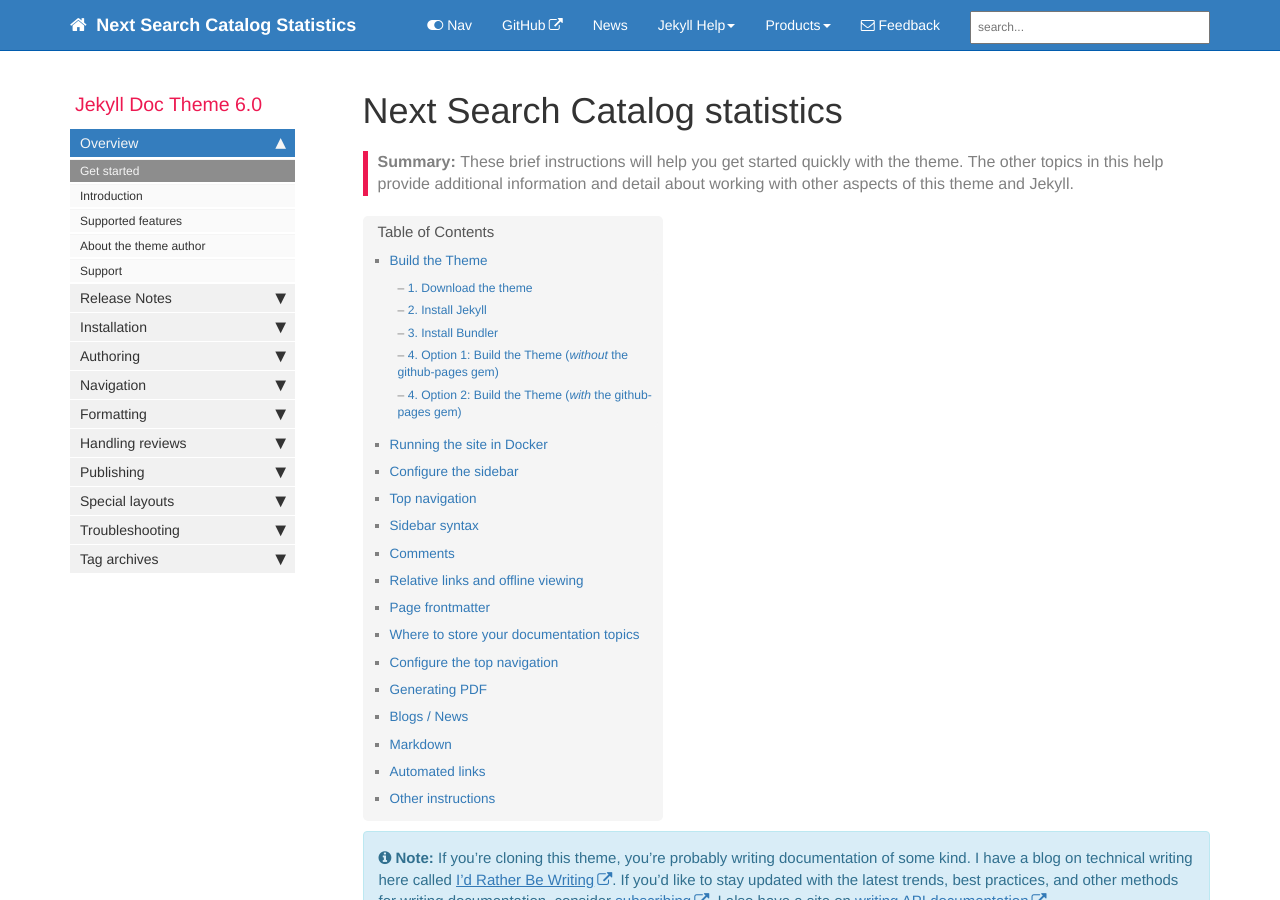
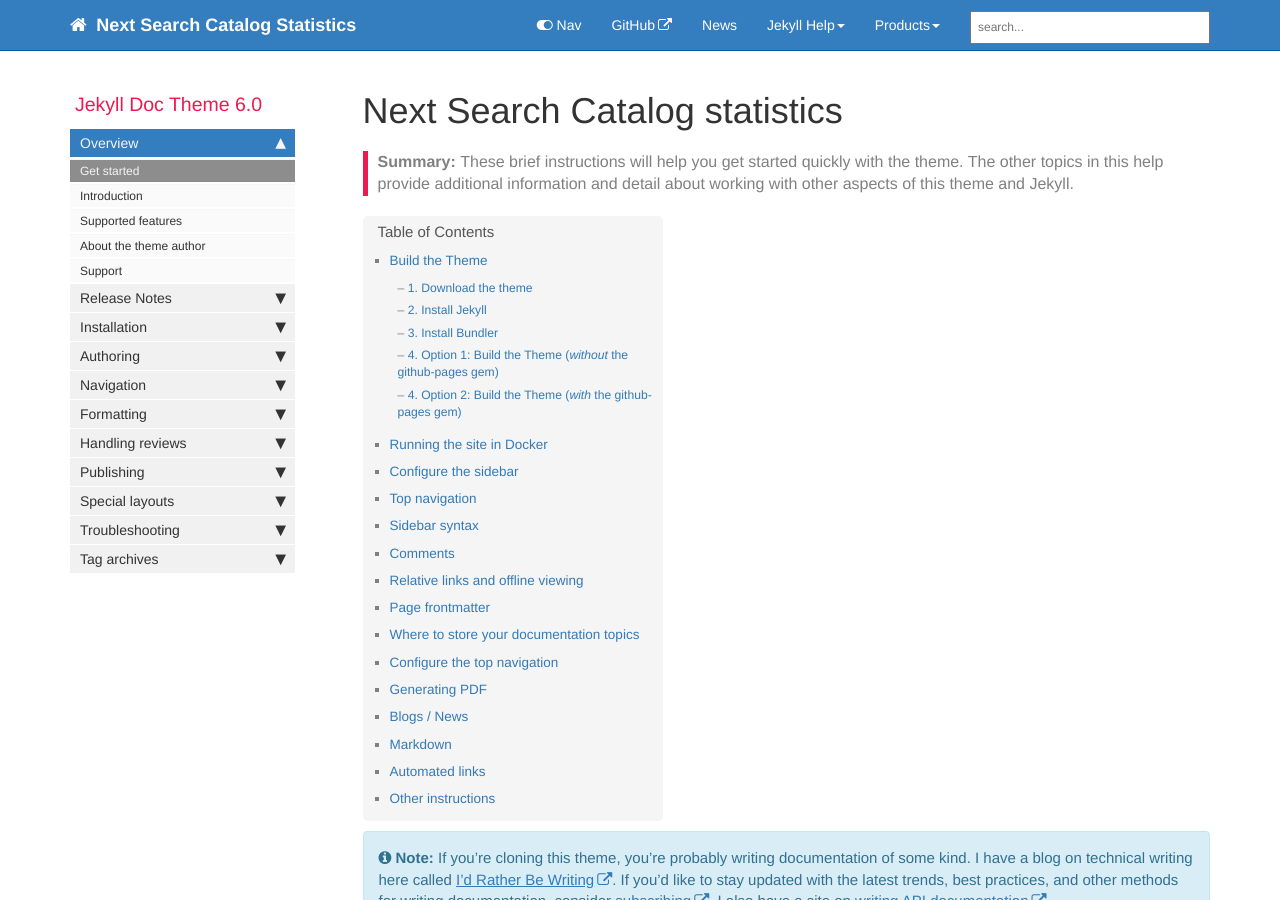
Before and after one commit to northeast-kansas-library-system/statistics, a Jekyll site: the page built from index.md, in a window 1280 px wide and 900 px high. Built offline with Jekyll 4.4.1, drawn with Linux system fonts in a browser that asks for light colours; comment, search, counter and statistics services are not loaded.

Commit message:
Update config

```diff
--- a/_config.yml
+++ b/_config.yml
@@ -1,4 +1,4 @@
-repository: tomjoht/documentation-theme-jekyll
+# repository: tomjoht/documentation-theme-jekyll
 
 output: web
 # this property is useful for conditional filtering of content that is separate from the PDF.
@@ -33,12 +33,12 @@ exclude:
   - vendor
 # these are the files and directories that jekyll will exclude from the build
 
-feedback_subject_line: Jekyll documentation theme
+# feedback_subject_line: Next Statistics inquiry
 
-feedback_email: tomjoht@gmail.com
+# feedback_email: nexthelp@nekls.org
 # used as a contact email for the Feedback link in the top navigation bar
 
-# feedback_disable: true
+feedback_disable: true
 # if you uncomment the previous line, the Feedback link gets removed
 
 # feedback_text: "Need help?"
```
